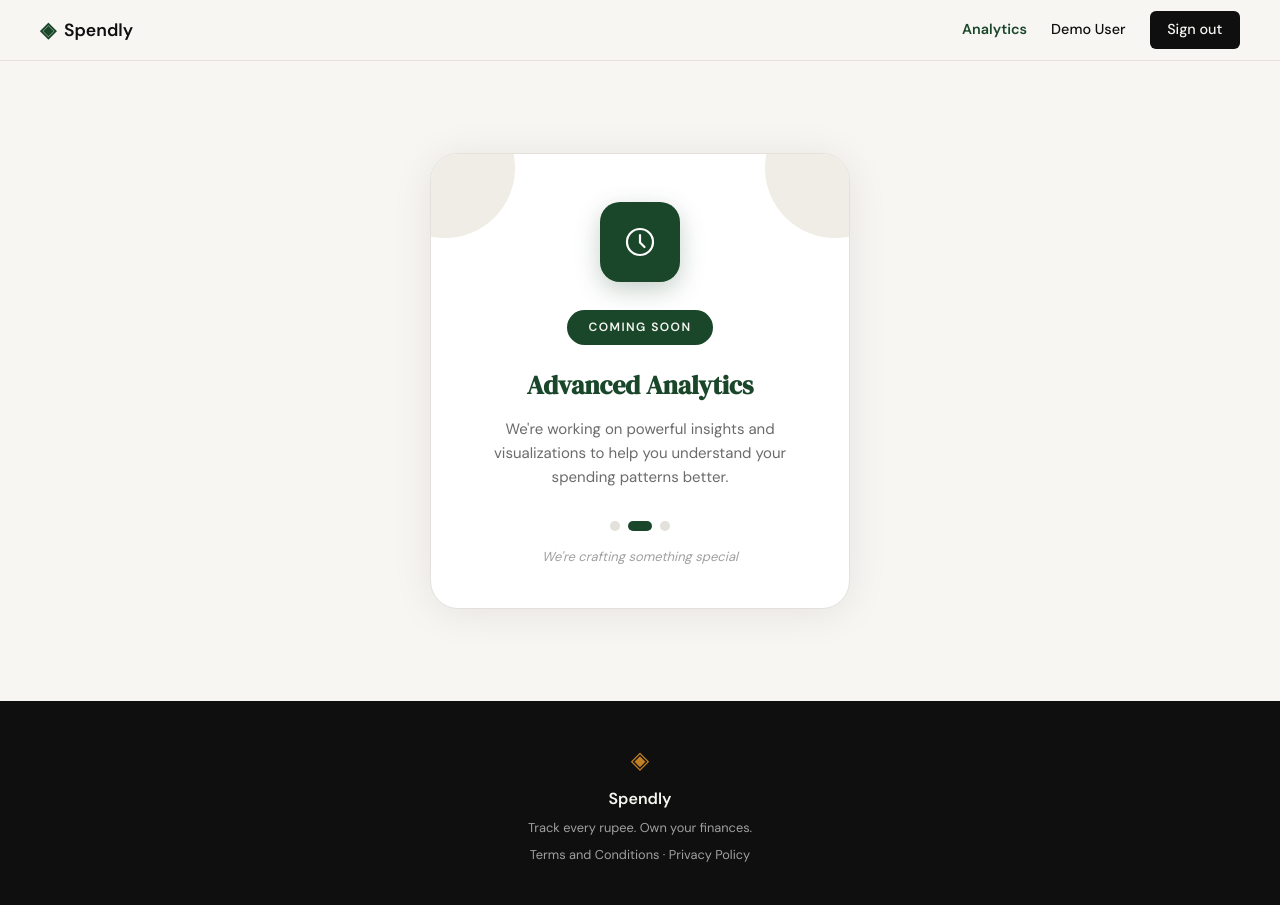
After one commit to amangupta-py/spendx, a Flask app: page /analytics in a window 1280 px wide. The commit adds this page. Run offline with Flask 3, Linux system fonts and the light colour scheme; a user stored in the database is signed in.

Commit message:
add coming soon page

```diff
--- a/app.py
+++ b/app.py
@@ -154,6 +154,13 @@ def profile():
     )
 
 
+@app.route("/analytics")
+def analytics():
+    if not session.get("user_id"):
+        return redirect(url_for("login"))
+    return render_template("analytics.html")
+
+
 @app.route("/expenses/add")
 def add_expense():
     return "Add expense — coming in Step 7"
--- a/static/css/style.css
+++ b/static/css/style.css
@@ -892,3 +892,125 @@ a { color: inherit; text-decoration: none; }
     padding: 0.4rem 1rem;
     font-size: 0.85rem;
 }
+
+/* ------------------------------------------------------------------ */
+/* Navbar active link                                                   */
+/* ------------------------------------------------------------------ */
+
+.nav-link--active {
+    color: var(--accent) !important;
+    font-weight: 600;
+}
+
+/* ------------------------------------------------------------------ */
+/* Analytics coming-soon page                                          */
+/* ------------------------------------------------------------------ */
+
+.analytics-section {
+    min-height: calc(100vh - 60px - 100px);
+    display: flex;
+    align-items: center;
+    justify-content: center;
+    padding: 3rem 1.5rem;
+    background: var(--paper);
+}
+
+.analytics-card {
+    position: relative;
+    width: 100%;
+    max-width: 420px;
+    background: var(--paper-card);
+    border: 1px solid var(--border);
+    border-radius: 28px;
+    box-shadow: 0 4px 40px rgba(0, 0, 0, 0.08);
+    padding: 48px 40px 40px;
+    overflow: hidden;
+}
+
+.analytics-corner {
+    position: absolute;
+    width: 140px;
+    height: 140px;
+    border-radius: 50%;
+    background: var(--paper-warm);
+    pointer-events: none;
+}
+
+.analytics-corner--tl { top: -56px; left: -56px; }
+.analytics-corner--tr { top: -56px; right: -56px; }
+
+.analytics-content {
+    position: relative;
+    display: flex;
+    flex-direction: column;
+    align-items: center;
+    text-align: center;
+}
+
+.analytics-icon {
+    width: 80px;
+    height: 80px;
+    border-radius: 20px;
+    background: var(--accent);
+    display: flex;
+    align-items: center;
+    justify-content: center;
+    margin-bottom: 28px;
+    box-shadow: 0 8px 24px rgba(26, 71, 42, 0.25);
+    flex-shrink: 0;
+}
+
+.analytics-badge {
+    background: var(--accent);
+    color: var(--paper);
+    border-radius: 999px;
+    padding: 8px 22px;
+    font-size: 0.75rem;
+    font-weight: 600;
+    letter-spacing: 0.12em;
+    text-transform: uppercase;
+    margin-bottom: 24px;
+}
+
+.analytics-title {
+    font-family: var(--font-display);
+    font-size: 1.625rem;
+    font-weight: 700;
+    color: var(--accent);
+    line-height: 1.25;
+    margin-bottom: 16px;
+}
+
+.analytics-body {
+    font-size: 0.9375rem;
+    color: var(--ink-muted);
+    line-height: 1.6;
+    max-width: 300px;
+    margin-bottom: 32px;
+}
+
+.analytics-dots {
+    display: flex;
+    align-items: center;
+    gap: 8px;
+    margin-bottom: 16px;
+}
+
+.analytics-dot {
+    width: 10px;
+    height: 10px;
+    border-radius: 999px;
+    background: var(--border);
+    transition: width 0.35s cubic-bezier(0.4, 0, 0.2, 1), background 0.35s cubic-bezier(0.4, 0, 0.2, 1);
+}
+
+.analytics-dot--active {
+    width: 24px;
+    background: var(--accent);
+}
+
+.analytics-caption {
+    font-size: 0.8125rem;
+    color: var(--ink-faint);
+    font-style: italic;
+}
--- /dev/null
+++ b/templates/analytics.html
@@ -0,0 +1,59 @@
+{% extends "base.html" %}
+
+{% block title %}Analytics — Spendly{% endblock %}
+
+{% block content %}
+<section class="analytics-section">
+    <div class="analytics-card">
+        <!-- Corner decorations -->
+        <div class="analytics-corner analytics-corner--tl"></div>
+        <div class="analytics-corner analytics-corner--tr"></div>
+
+        <div class="analytics-content">
+            <!-- Clock icon -->
+            <div class="analytics-icon">
+                <svg width="38" height="38" viewBox="0 0 38 38" fill="none" xmlns="http://www.w3.org/2000/svg" aria-hidden="true">
+                    <circle cx="19" cy="19" r="13" stroke="white" stroke-width="2.2"/>
+                    <path d="M19 12v7.5l4.5 4.5" stroke="white" stroke-width="2.2" stroke-linecap="round" stroke-linejoin="round"/>
+                </svg>
+            </div>
+
+            <!-- Badge -->
+            <div class="analytics-badge">Coming Soon</div>
+
+            <!-- Heading -->
+            <h1 class="analytics-title">Advanced Analytics</h1>
+
+            <!-- Body -->
+            <p class="analytics-body">
+                We're working on powerful insights and visualizations to help
+                you understand your spending patterns better.
+            </p>
+
+            <!-- Animated dots -->
+            <div class="analytics-dots" id="analyticsDots">
+                <div class="analytics-dot analytics-dot--active"></div>
+                <div class="analytics-dot"></div>
+                <div class="analytics-dot"></div>
+            </div>
+
+            <!-- Caption -->
+            <p class="analytics-caption">We're crafting something special</p>
+        </div>
+    </div>
+</section>
+{% endblock %}
+
+{% block scripts %}
+<script>
+(function () {
+    const dots = document.querySelectorAll('#analyticsDots .analytics-dot');
+    let active = 0;
+    setInterval(function () {
+        dots[active].classList.remove('analytics-dot--active');
+        active = (active + 1) % dots.length;
+        dots[active].classList.add('analytics-dot--active');
+    }, 900);
+}());
+</script>
+{% endblock %}
--- a/templates/base.html
+++ b/templates/base.html
@@ -20,6 +20,7 @@
             </a>
             <div class="nav-links">
                 {% if session.get("user_id") %}
+                    <a href="{{ url_for('analytics') }}" class="{% if request.endpoint == 'analytics' %}nav-link--active{% endif %}">Analytics</a>
                     <span class="nav-user">{{ session.get("user_name") }}</span>
                     <a href="{{ url_for('logout') }}" class="nav-cta">Sign out</a>
                 {% else %}
```
